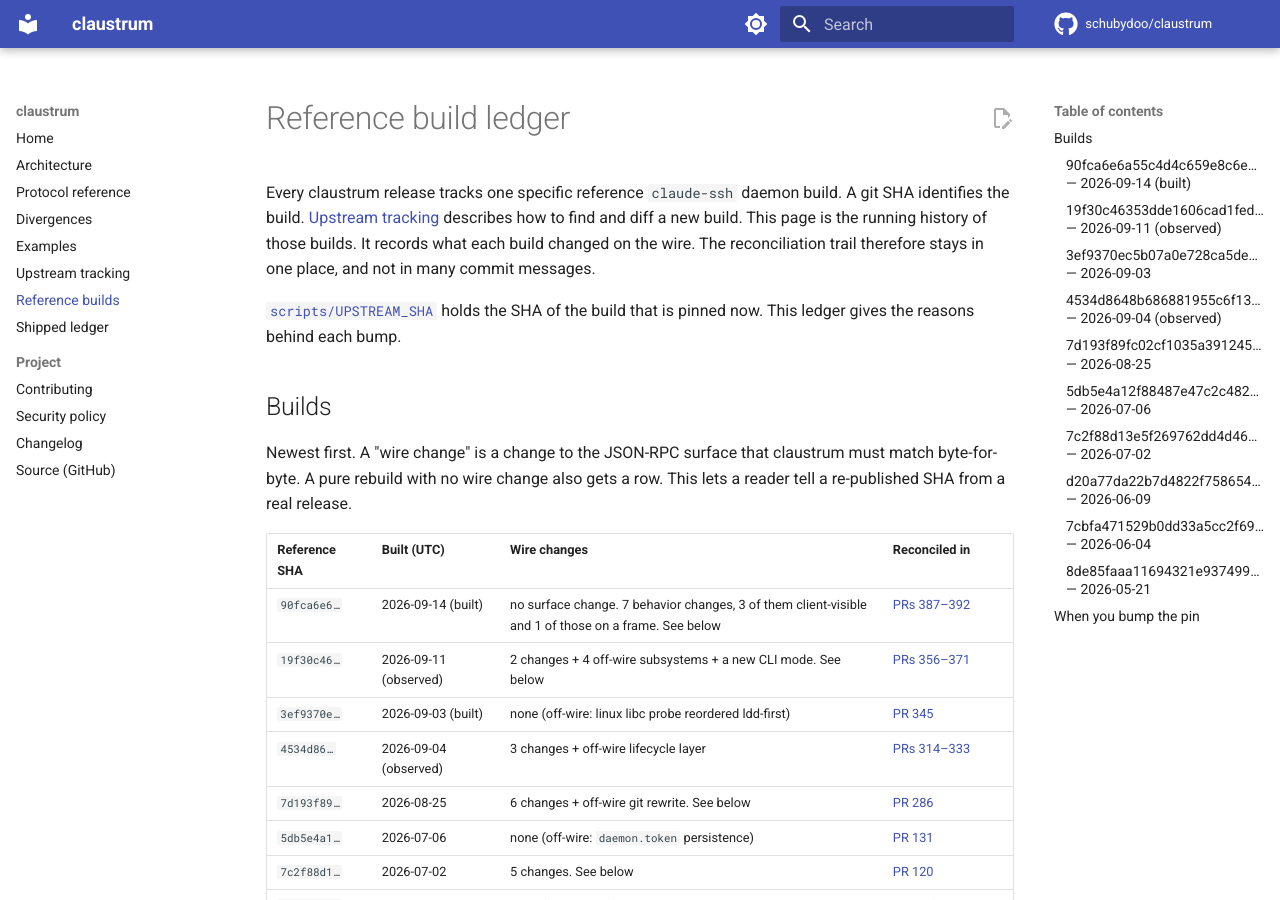
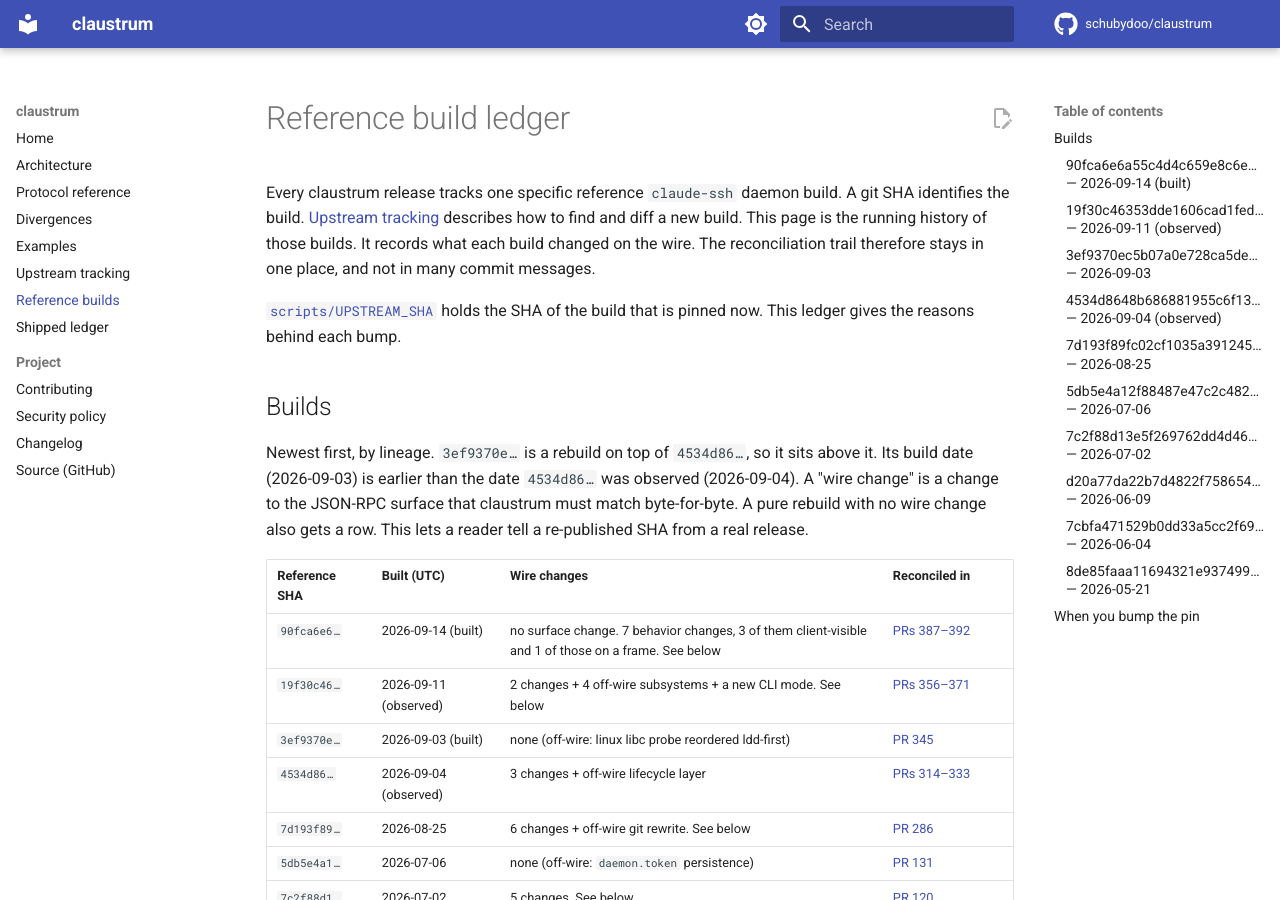
Before and after one commit to schubydoo/claustrum, an MkDocs documentation site: the page built from docs/REFERENCE-BUILDS.md, in a window 1280 px wide and 900 px high. Built offline with MkDocs 1.6.1 and Material for MkDocs 9.7.7, drawn with Linux system fonts in a browser that asks for light colours; comment, search, counter and statistics services are not loaded.

Commit message:
docs: add the CT-4 triage row, and state the build table's lineage order
The triage table said it covers CT-1 to CT-5 and had no CT-4 row; the
new row records CT-4 as a deferred idea with no code, as DIVERGENCES.md
does. The builds table says newest first while 3ef9370 sits above
4534d86; the lead-in now says the order is by lineage and names that
pair with both dates.

Co-Authored-By: Claude Fable 5.1 <noreply@anthropic.com>

```diff
--- a/docs/REFERENCE-BUILDS.md
+++ b/docs/REFERENCE-BUILDS.md
@@ -12,9 +12,12 @@ behind each bump.
 
 ## Builds
 
-Newest first. A "wire change" is a change to the JSON-RPC surface that claustrum
-must match byte-for-byte. A pure rebuild with no wire change also gets a row.
-This lets a reader tell a re-published SHA from a real release.
+Newest first, by lineage. `3ef9370e…` is a rebuild on top of `4534d86…`, so it
+sits above it. Its build date (2026-09-03) is earlier than the date `4534d86…`
+was observed (2026-09-04). A "wire change" is a change to the JSON-RPC
+surface that claustrum must match byte-for-byte. A pure rebuild with no wire
+change also gets a row. This lets a reader tell a re-published SHA from a real
+release.
 
 | Reference SHA | Built (UTC) | Wire changes | Reconciled in |
 |---|---|---|---|
```
Also changed, not shown: docs/UPSTREAM-TRACKING.md (+1 -0 lines).
